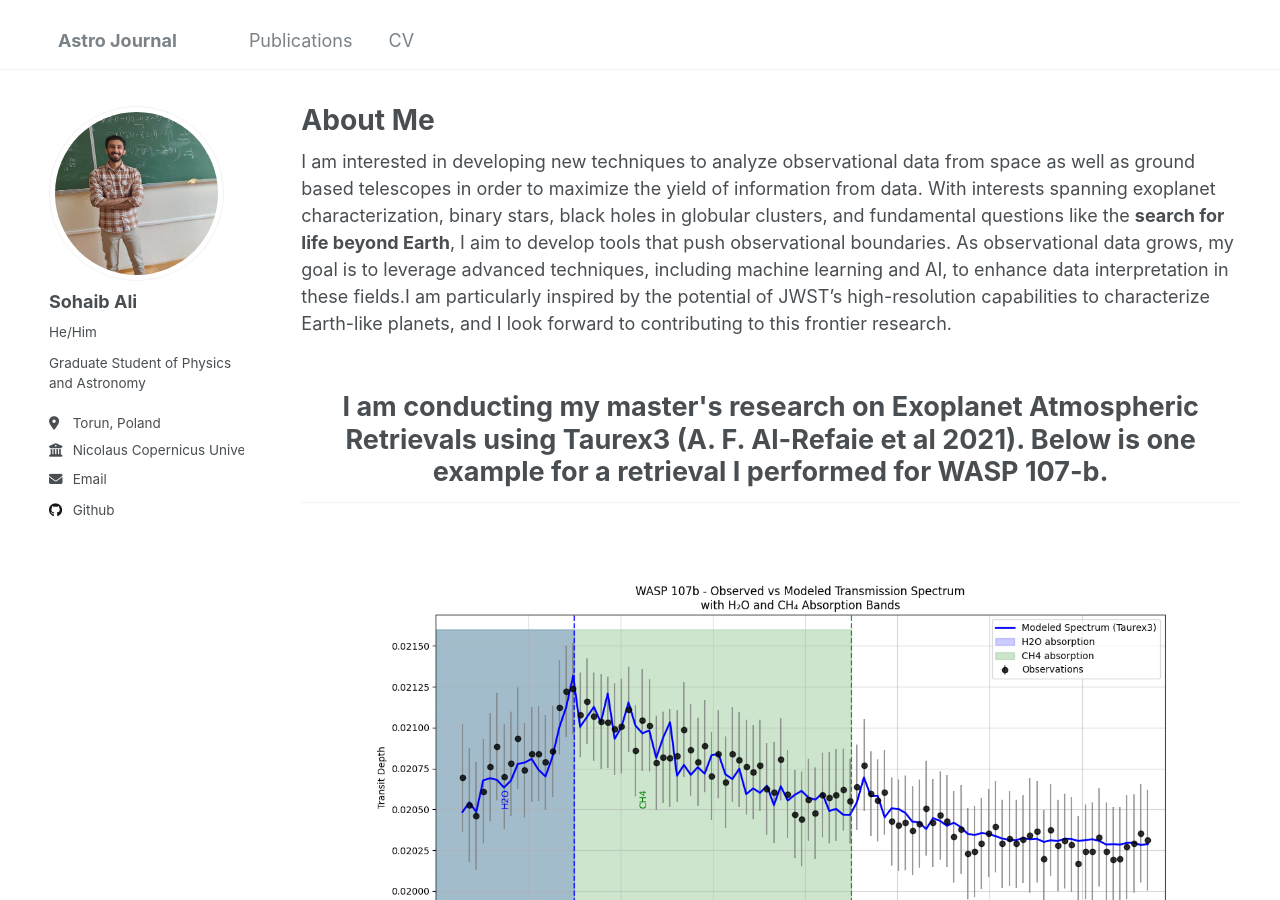
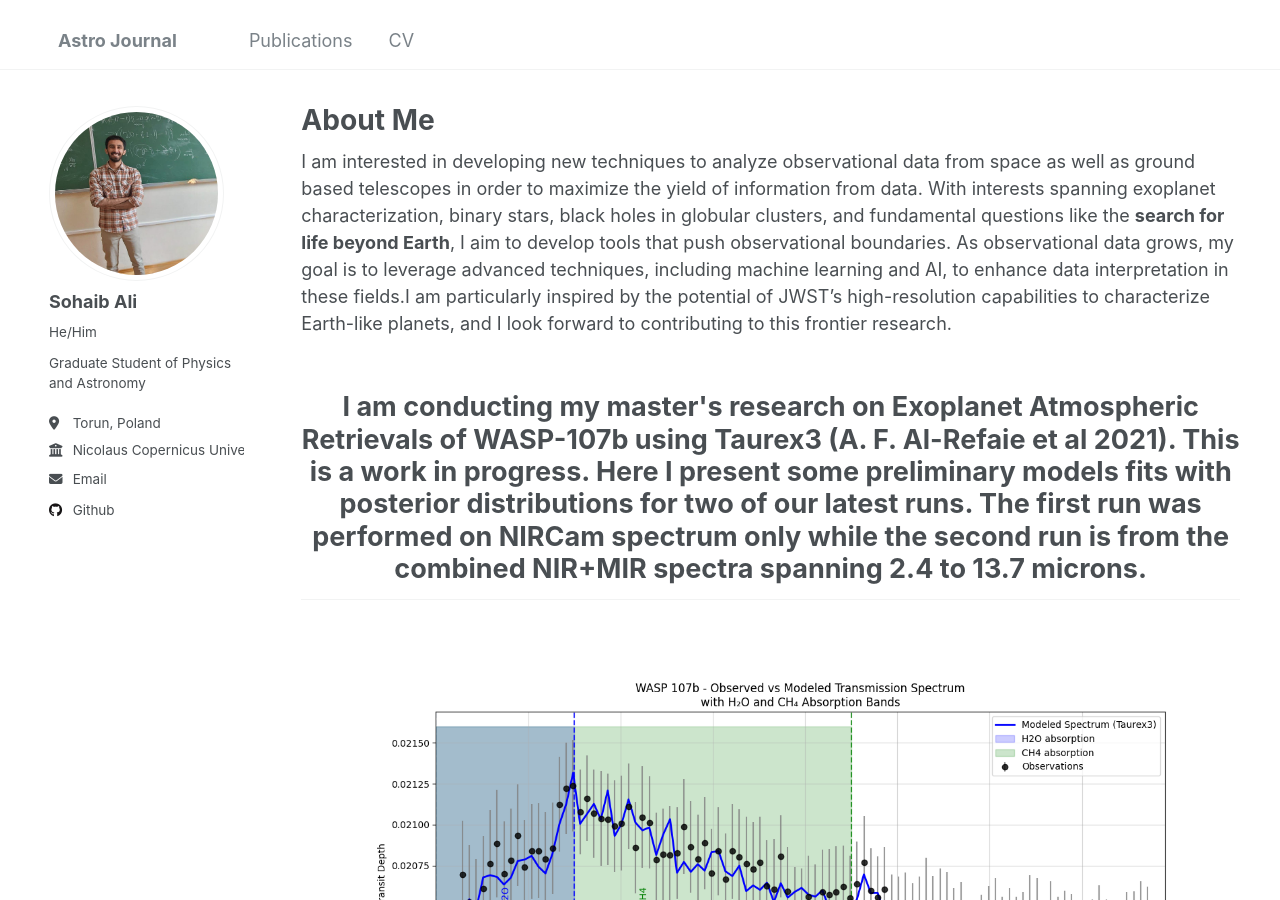
Before and after one commit to nebula-navigator/nebula-navigator.github.io, a Jekyll site: the page built from _pages/about.md, in a window 1280 px wide and 900 px high. Built offline with Jekyll 4.4.1, drawn with Linux system fonts in a browser that asks for light colours.

Commit message:
Update about.md

```diff
--- a/_pages/about.md
+++ b/_pages/about.md
@@ -14,7 +14,7 @@ and AI, to enhance data interpretation in these fields.I am particularly inspire
 characterize Earth-like planets, and I look forward to contributing to this frontier research.
 
 <h2 style="text-align: center; font-size: 1.5em; font-weight: bold; margin-bottom: 5px;">
-    I am conducting my master's research on Exoplanet Atmospheric Retrievals using Taurex3 (A. F. Al-Refaie et al 2021). Below is one example for a retrieval I performed for WASP 107-b.
+    I am conducting my master's research on Exoplanet Atmospheric Retrievals of WASP-107b using Taurex3 (A. F. Al-Refaie et al 2021). This is a work in progress. Here I present some preliminary models fits with posterior distributions for two of our latest runs. The first run was performed on NIRCam spectrum only while the second run is from the combined NIR+MIR spectra spanning 2.4 to 13.7 microns.
 </h2>
 <!-- Second Figure -->
 <div class="page-content" style="display: flex; flex-direction: column; align-items: center; margin-top: 40px;">
```
